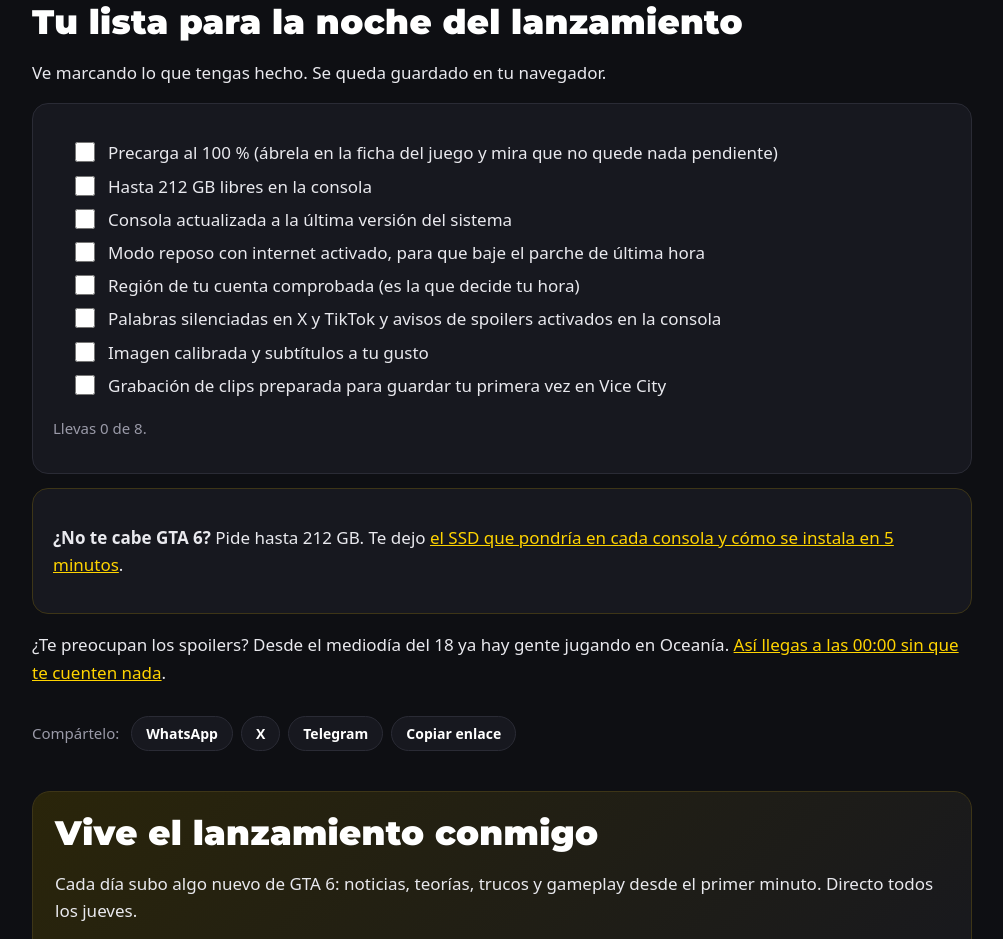
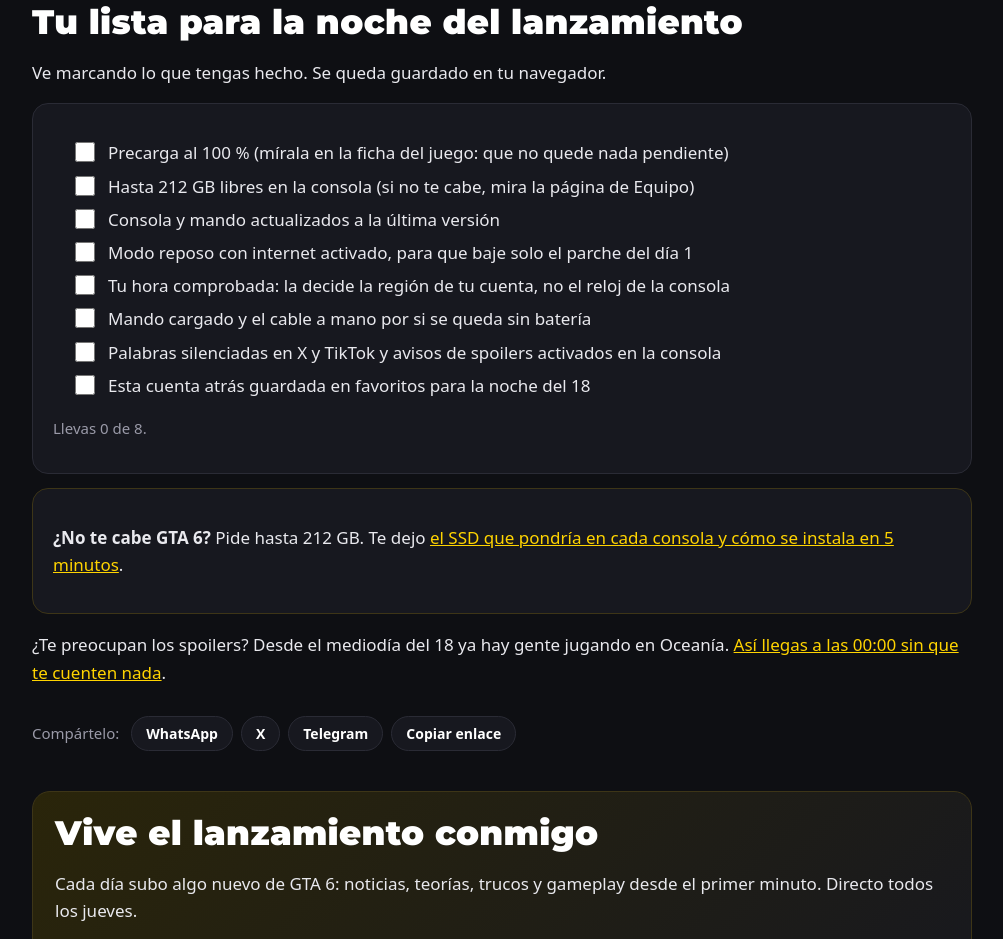
Before and after one commit to godcayt/godcayt.github.io, a plain HTML site: page index.html in a window 1280 px wide. Shown: the part 2866-3805 px from the top of the page, without its empty margins (138-1141 px from the left). Drawn offline with Linux system fonts and the light colour scheme.

Commit message:
Lista del lanzamiento pensada para el jugador
Co-Authored-By: Claude Opus 5.5 <noreply@anthropic.com>
Claude-Session: https://claude.ai/code/session_01X77GVo6A1QgwJNqAXvM6Au

```diff
--- a/index.html
+++ b/index.html
@@ -55,7 +55,7 @@
 
 <h2>Tu lista para la noche del lanzamiento</h2>
 <p>Ve marcando lo que tengas hecho. Se queda guardado en tu navegador.</p>
-<div class="card check"><ol class="lista" id="checklist"><li><label><input type="checkbox" data-check="precarga"> Precarga al 100 % (ábrela en la ficha del juego y mira que no quede nada pendiente)</label></li><li><label><input type="checkbox" data-check="espacio"> Hasta 212 GB libres en la consola</label></li><li><label><input type="checkbox" data-check="sistema"> Consola actualizada a la última versión del sistema</label></li><li><label><input type="checkbox" data-check="reposo"> Modo reposo con internet activado, para que baje el parche de última hora</label></li><li><label><input type="checkbox" data-check="region"> Región de tu cuenta comprobada (es la que decide tu hora)</label></li><li><label><input type="checkbox" data-check="spoilers"> Palabras silenciadas en X y TikTok y avisos de spoilers activados en la consola</label></li><li><label><input type="checkbox" data-check="hdr"> Imagen calibrada y subtítulos a tu gusto</label></li><li><label><input type="checkbox" data-check="grabar"> Grabación de clips preparada para guardar tu primera vez en Vice City</label></li></ol><p class="nota" id="check-progreso"></p></div>
+<div class="card check"><ol class="lista" id="checklist"><li><label><input type="checkbox" data-check="precarga"> Precarga al 100 % (mírala en la ficha del juego: que no quede nada pendiente)</label></li><li><label><input type="checkbox" data-check="espacio"> Hasta 212 GB libres en la consola (si no te cabe, mira la página de Equipo)</label></li><li><label><input type="checkbox" data-check="sistema"> Consola y mando actualizados a la última versión</label></li><li><label><input type="checkbox" data-check="reposo"> Modo reposo con internet activado, para que baje solo el parche del día 1</label></li><li><label><input type="checkbox" data-check="region"> Tu hora comprobada: la decide la región de tu cuenta, no el reloj de la consola</label></li><li><label><input type="checkbox" data-check="mando"> Mando cargado y el cable a mano por si se queda sin batería</label></li><li><label><input type="checkbox" data-check="spoilers"> Palabras silenciadas en X y TikTok y avisos de spoilers activados en la consola</label></li><li><label><input type="checkbox" data-check="cuenta"> Esta cuenta atrás guardada en favoritos para la noche del 18</label></li></ol><p class="nota" id="check-progreso"></p></div>
 <div class="card afi"><p><b>¿No te cabe GTA 6?</b> Pide hasta 212 GB. Te dejo <a href="equipo.html">el SSD que pondría en cada consola y cómo se instala en 5 minutos</a>.</p></div>
 <p>¿Te preocupan los spoilers? Desde el mediodía del 18 ya hay gente jugando en Oceanía. <a href="sin-spoilers.html">Así llegas a las 00:00 sin que te cuenten nada</a>.</p>
 
```
